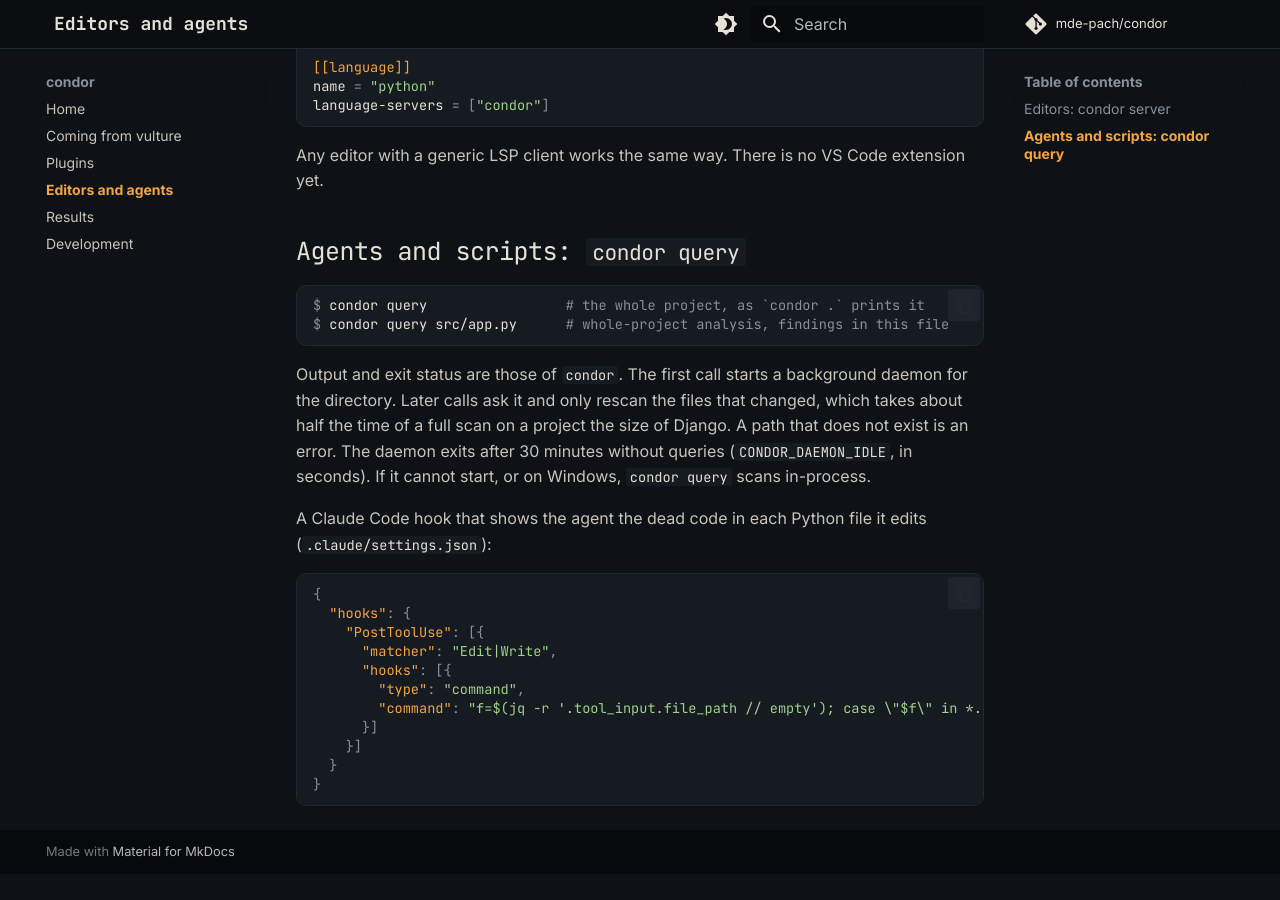
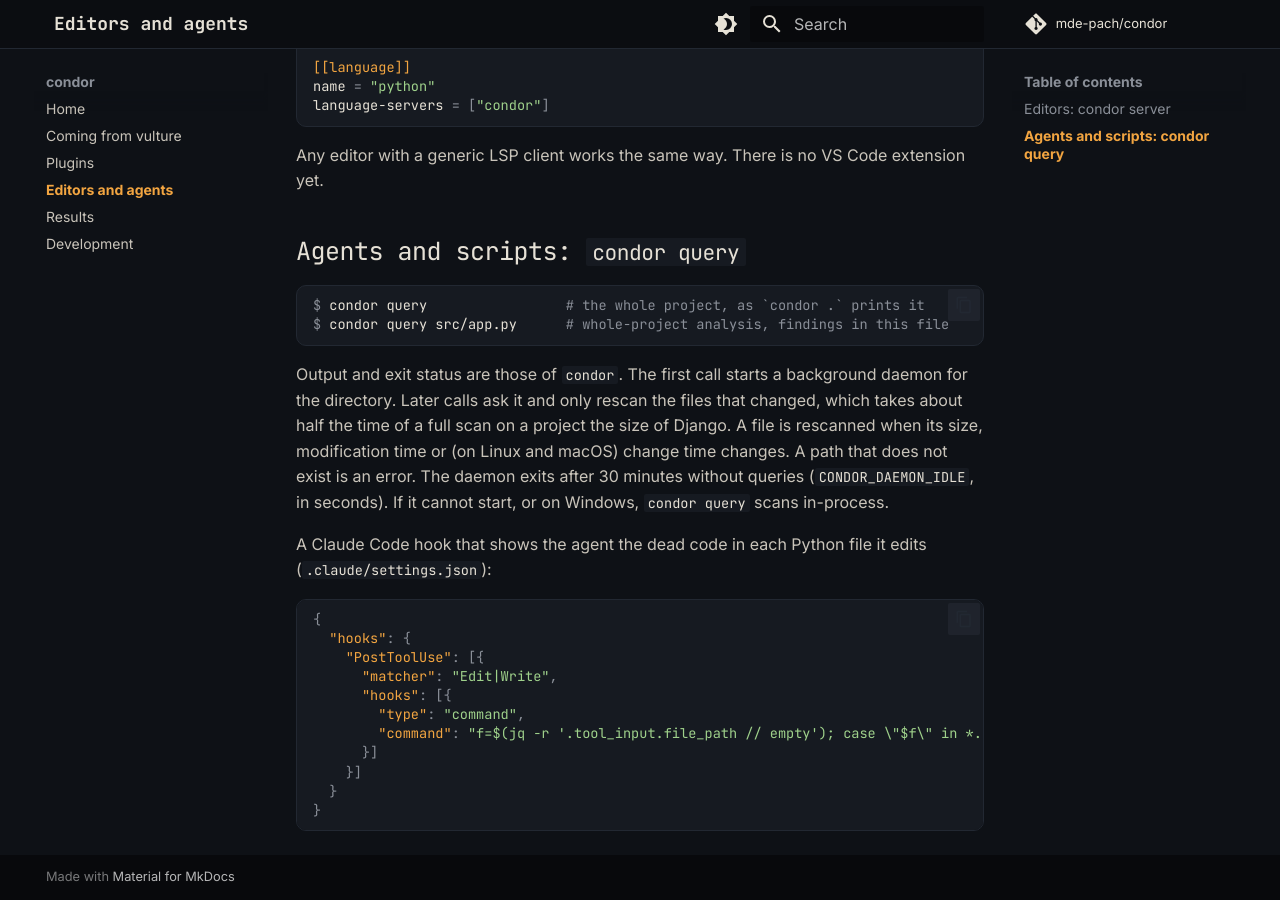
Before and after one commit to mde-pach/condor, an MkDocs documentation site: the page built from docs/editors.md, in a window 1280 px wide and 900 px high, scrolled down 707 px. Built offline with MkDocs 1.6.1 and Material for MkDocs 9.7.7, drawn with Linux system fonts in a browser that asks for light colours; comment, search, counter and statistics services are not loaded; before the commit the page ends 1581 px from its top, so only the background shows below that.

Commit message:
Change-time test is Unix-only; document when files are rescanned
Co-Authored-By: Claude Opus 5.5 <noreply@anthropic.com>

```diff
--- a/docs/editors.md
+++ b/docs/editors.md
@@ -47,10 +47,11 @@ $ condor query src/app.py      # whole-project analysis, findings in this file
 Output and exit status are those of `condor`. The first call starts a
 background daemon for the directory. Later calls ask it and only rescan the
 files that changed, which takes about half the time of a full scan on a
-project the size of Django. A path that does not exist is an error. The
-daemon exits after
-30 minutes without queries (`CONDOR_DAEMON_IDLE`, in seconds). If it cannot
-start, or on Windows, `condor query` scans in-process.
+project the size of Django. A file is rescanned when its size, modification
+time or (on Linux and macOS) change time changes. A path that does not exist
+is an error. The daemon exits after 30 minutes without queries
+(`CONDOR_DAEMON_IDLE`, in seconds). If it cannot start, or on Windows,
+`condor query` scans in-process.
 
 A Claude Code hook that shows the agent the dead code in each Python file it
 edits (`.claude/settings.json`):
```
Also changed, not shown: 2 other files.
